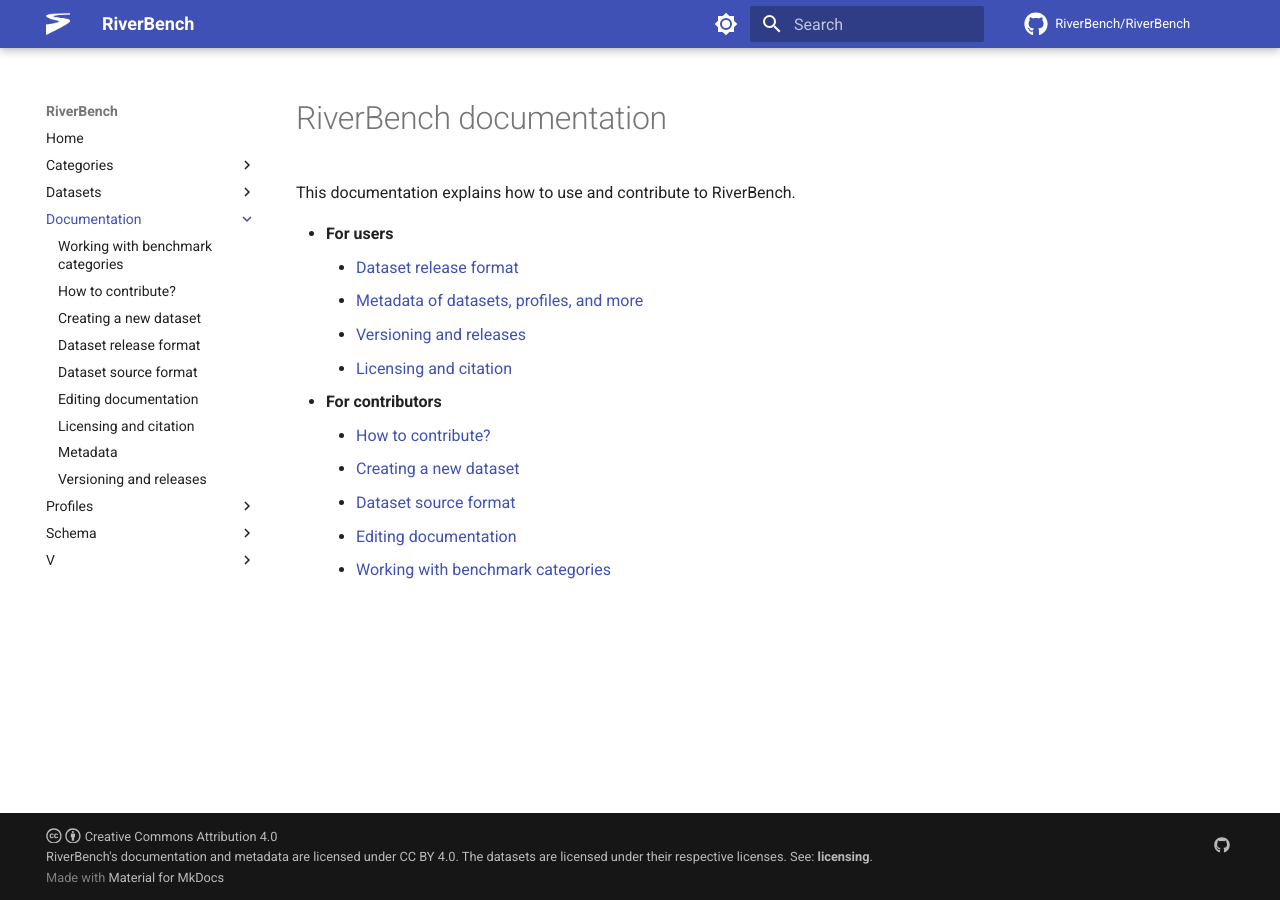
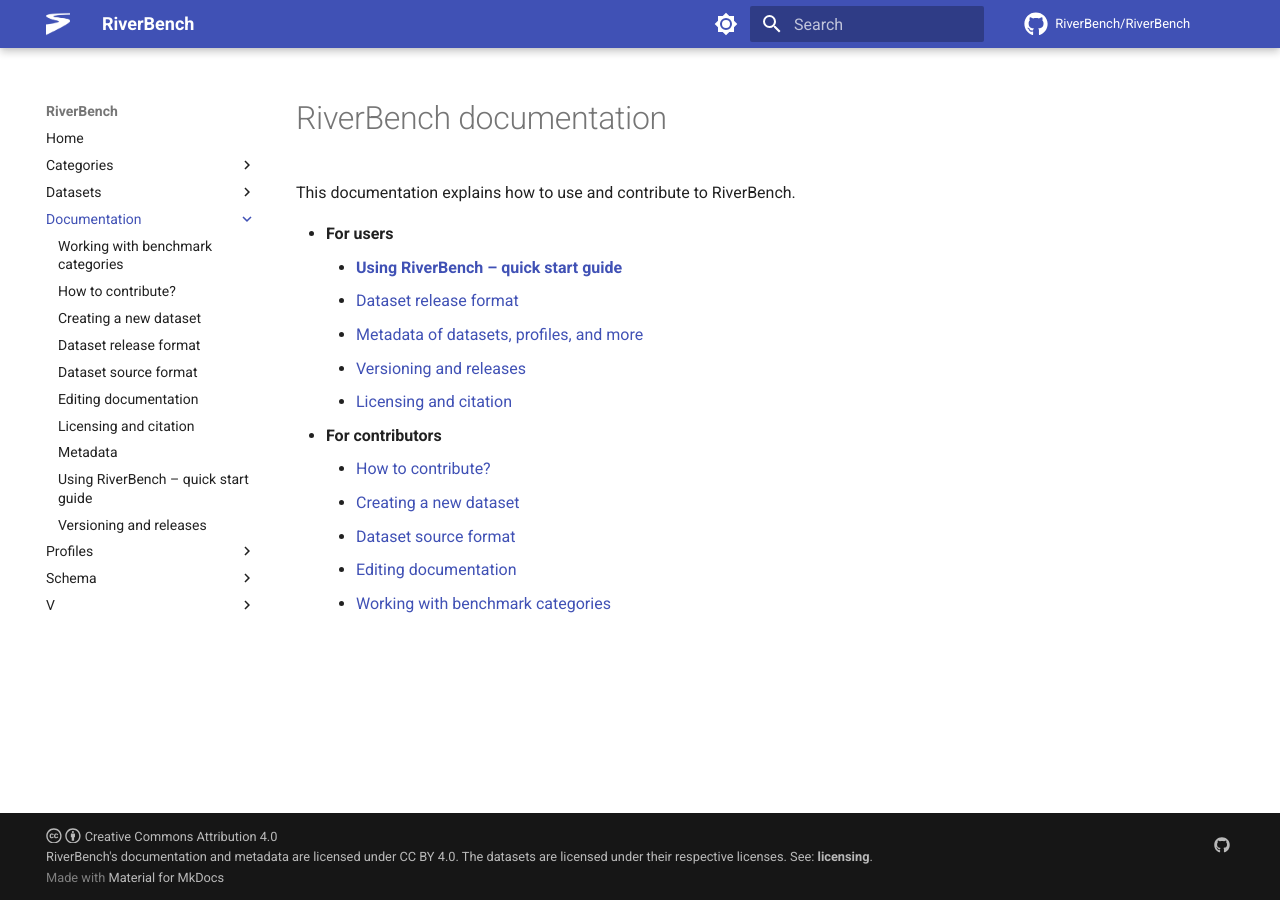
Before and after one commit to RiverBench/riverbench.github.io, an MkDocs documentation site: the page built from docs/documentation/index.md, in a window 1280 px wide. Built offline with MkDocs 1.6.1 and Material for MkDocs 9.7.7, drawn with Linux system fonts in a browser that asks for light colours; comment, search, counter and statistics services are not loaded.

Commit message:
Create room for usage quickstart guide

```diff
--- a/docs/documentation/index.md
+++ b/docs/documentation/index.md
@@ -3,6 +3,7 @@
 This documentation explains how to use and contribute to RiverBench.
 
 - **For users**
+    - **[Using RiverBench – quick start guide](using.md)**
     - [Dataset release format](dataset-release-format.md)
     - [Metadata of datasets, profiles, and more](metadata.md)
     - [Versioning and releases](versioning.md)
--- /dev/null
+++ b/docs/documentation/using.md
@@ -0,0 +1,3 @@
+# Using RiverBench – quick start guide
+
+TODO
```
Also changed, not shown: 1 other file.
